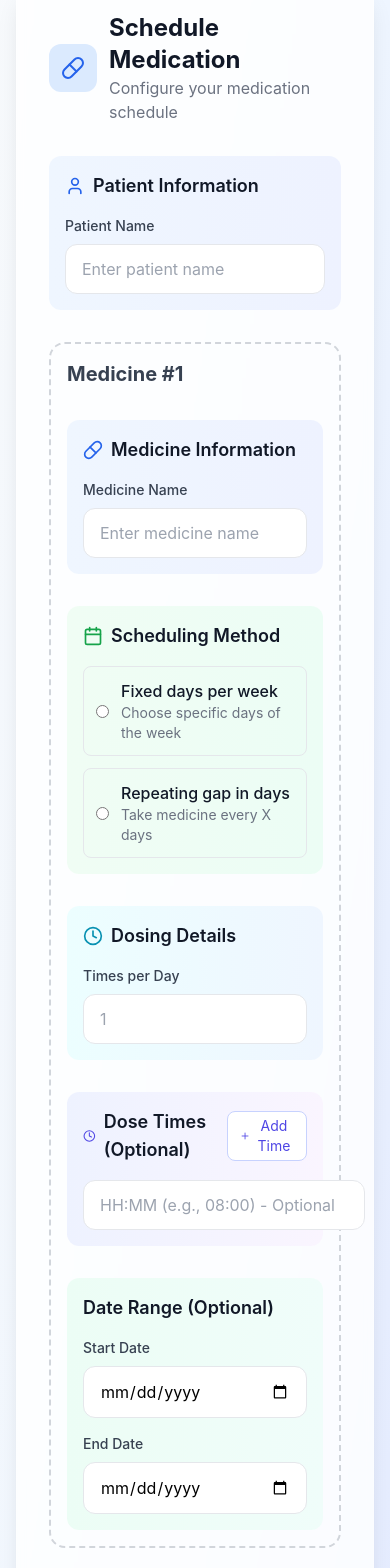
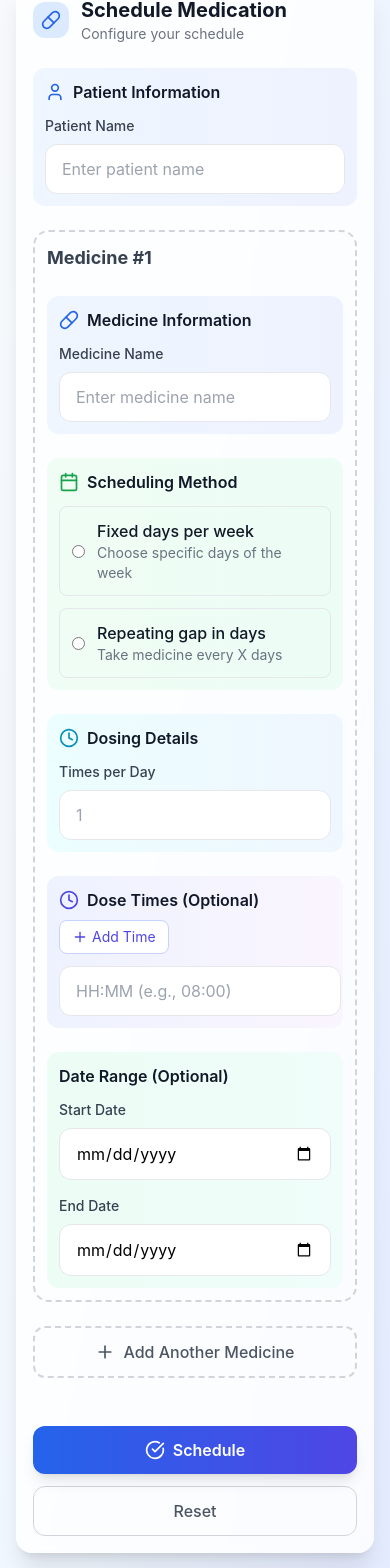
Before and after one commit to roshan35480/meditime, a React (Create React App) app: page / in a window 390 px wide. Shown: the part 194-1762 px from the top of the page. Built offline with nearby package versions, Linux system fonts and the light colour scheme.

Commit message:
fix: improve form responsiveness on mobile

```diff
--- a/src/components/ScheduleForm.js
+++ b/src/components/ScheduleForm.js
@@ -18,22 +18,22 @@ const ScheduleForm = ({
   onReset,
 }) => {
   return (
-    <div className="bg-white/80 backdrop-blur-sm rounded-2xl shadow-xl border border-white/20 p-8">
-      <div className="flex items-center space-x-3 mb-8">
-        <div className="bg-blue-100 p-3 rounded-xl">
-          <Pill className="w-6 h-6 text-blue-600" />
+    <div className="bg-white/80 backdrop-blur-sm rounded-2xl shadow-xl border border-white/20 p-4 sm:p-6 md:p-8">
+      <div className="flex items-center space-x-3 mb-6 sm:mb-8">
+        <div className="bg-blue-100 p-2 sm:p-3 rounded-xl">
+          <Pill className="w-5 h-5 sm:w-6 sm:h-6 text-blue-600" />
         </div>
         <div>
-          <h2 className="text-2xl font-bold text-gray-900">Schedule Medication</h2>
-          <p className="text-gray-500">Configure your medication schedule</p>
+          <h2 className="text-xl sm:text-2xl font-bold text-gray-900">Schedule Medication</h2>
+          <p className="text-sm text-gray-500">Configure your schedule</p>
         </div>
       </div>
 
-      <div className="space-y-8">
+      <div className="space-y-6">
         {/* Patient Info */}
-        <div className="space-y-6">
-          <div className="bg-gradient-to-r from-blue-50 to-indigo-50 rounded-xl p-4">
-            <h3 className="text-lg font-semibold text-gray-900 mb-4 flex items-center gap-2">
+        <div className="space-y-4">
+          <div className="bg-gradient-to-r from-blue-50 to-indigo-50 rounded-xl p-3 sm:p-4">
+            <h3 className="text-base sm:text-lg font-semibold text-gray-900 mb-3 sm:mb-4 flex items-center gap-2">
               <User className="w-5 h-5 text-blue-600" />
               Patient Information
             </h3>
@@ -66,23 +66,23 @@ const ScheduleForm = ({
           const medicineErrors = (errors.medicines && errors.medicines[index]) || {};
 
           return (
-          <div key={index} className="space-y-8 border-2 border-dashed border-gray-300 rounded-2xl p-4 relative mb-6">
+          <div key={index} className="space-y-6 border-2 border-dashed border-gray-300 rounded-2xl p-3 sm:p-4 relative">
             {formData.medicines.length > 1 && (
               <button
                 type="button"
                 onClick={() => onRemoveMedicine(index)}
-                className="absolute top-4 right-4 text-red-500 hover:text-red-700 p-2 hover:bg-red-50 rounded-lg transition-all z-10"
+                className="absolute top-2 right-2 text-red-500 hover:text-red-700 p-1 hover:bg-red-50 rounded-lg transition-all z-10"
               >
-                <Minus className="w-5 h-5" />
+                <Minus className="w-4 h-4" />
               </button>
             )}
             <div className="flex items-center">
-              <h3 className="text-xl font-bold text-gray-700">Medicine #{index + 1}</h3>
+              <h3 className="text-lg sm:text-xl font-bold text-gray-700">Medicine #{index + 1}</h3>
             </div>
 
             {/* Medicine Name */}
-            <div className="bg-gradient-to-r from-blue-50 to-indigo-50 rounded-xl p-4">
-              <h3 className="text-lg font-semibold text-gray-900 mb-4 flex items-center gap-2">
+            <div className="bg-gradient-to-r from-blue-50 to-indigo-50 rounded-xl p-3 sm:p-4">
+              <h3 className="text-base sm:text-lg font-semibold text-gray-900 mb-3 sm:mb-4 flex items-center gap-2">
                 <Pill className="w-5 h-5 text-blue-600" />
                 Medicine Information
               </h3>
@@ -109,8 +109,8 @@ const ScheduleForm = ({
             </div>
 
             {/* Scheduling Method */}
-            <div className="bg-gradient-to-r from-green-50 to-emerald-50 rounded-xl p-4">
-              <h3 className="text-lg font-semibold text-gray-900 mb-4 flex items-center gap-2">
+            <div className="bg-gradient-to-r from-green-50 to-emerald-50 rounded-xl p-3 sm:p-4">
+              <h3 className="text-base sm:text-lg font-semibold text-gray-900 mb-3 sm:mb-4 flex items-center gap-2">
                 <Calendar className="w-5 h-5 text-green-600" />
                 Scheduling Method
               </h3>
@@ -152,18 +152,18 @@ const ScheduleForm = ({
 
             {/* Days Selection */}
             {medicine.schedulingMethod === 'daysPerWeek' && (
-              <div className="bg-gradient-to-r from-purple-50 to-pink-50 rounded-xl p-4">
-                <h3 className="text-lg font-semibold text-gray-900 mb-4">Select Days</h3>
-                <div className="grid grid-cols-2 sm:grid-cols-4 gap-3">
+              <div className="bg-gradient-to-r from-purple-50 to-pink-50 rounded-xl p-3 sm:p-4">
+                <h3 className="text-base sm:text-lg font-semibold text-gray-900 mb-3 sm:mb-4">Select Days</h3>
+                <div className="grid grid-cols-3 sm:grid-cols-4 gap-2">
                   {weekdays.map(day => (
-                    <label key={day} className="flex items-center p-3 border border-gray-200 rounded-lg hover:bg-white/50 transition-colors cursor-pointer">
+                    <label key={day} className="flex items-center p-2 border border-gray-200 rounded-lg hover:bg-white/50 transition-colors cursor-pointer">
                       <input
                         type="checkbox"
                         checked={medicine.selectedDays.includes(day)}
                         onChange={() => onDayToggle(index, day)}
-                        className="mr-3 text-purple-600"
+                        className="mr-2 text-purple-600"
                       />
-                      <span className="font-medium text-gray-900">{day}</span>
+                      <span className="font-medium text-gray-900 text-sm">{day}</span>
                     </label>
                   ))}
                 </div>
@@ -178,8 +178,8 @@ const ScheduleForm = ({
 
             {/* Days Gap */}
             {medicine.schedulingMethod === 'daysGap' && (
-              <div className="bg-gradient-to-r from-orange-50 to-amber-50 rounded-xl p-4">
-                <h3 className="text-lg font-semibold text-gray-900 mb-4">Gap Between Days</h3>
+              <div className="bg-gradient-to-r from-orange-50 to-amber-50 rounded-xl p-3 sm:p-4">
+                <h3 className="text-base sm:text-lg font-semibold text-gray-900 mb-3 sm:mb-4">Gap Between Days</h3>
                 <input
                   type="number"
                   min="1"
@@ -200,8 +200,8 @@ const ScheduleForm = ({
             )}
 
             {/* Dosing Details */}
-            <div className="bg-gradient-to-r from-cyan-50 to-blue-50 rounded-xl p-4">
-              <h3 className="text-lg font-semibold text-gray-900 mb-4 flex items-center gap-2">
+            <div className="bg-gradient-to-r from-cyan-50 to-blue-50 rounded-xl p-3 sm:p-4">
+              <h3 className="text-base sm:text-lg font-semibold text-gray-900 mb-3 sm:mb-4 flex items-center gap-2">
                 <Clock className="w-5 h-5 text-cyan-600" />
                 Dosing Details
               </h3>
@@ -233,16 +233,16 @@ const ScheduleForm = ({
             </div>
 
             {/* Dose Times - Optional */}
-            <div className="bg-gradient-to-r from-indigo-50 to-purple-50 rounded-xl p-4">
-              <div className="flex items-center justify-between mb-4">
-                <h3 className="text-lg font-semibold text-gray-900 flex items-center gap-2">
+            <div className="bg-gradient-to-r from-indigo-50 to-purple-50 rounded-xl p-3 sm:p-4">
+              <div className="flex flex-col sm:flex-row sm:items-center sm:justify-between mb-3 sm:mb-4">
+                <h3 className="text-base sm:text-lg font-semibold text-gray-900 flex items-center gap-2 mb-2 sm:mb-0">
                   <Clock className="w-5 h-5 text-indigo-600" />
                   Dose Times (Optional)
                 </h3>
                 <button
                   type="button"
                   onClick={() => onAddDoseTime(index)}
-                  className="text-indigo-600 hover:text-indigo-800 text-sm flex items-center gap-1 bg-white px-3 py-1 rounded-lg border border-indigo-200 hover:border-indigo-300 transition-all"
+                  className="text-indigo-600 hover:text-indigo-800 text-sm flex items-center gap-1 bg-white px-3 py-1.5 rounded-lg border border-indigo-200 hover:border-indigo-300 transition-all self-start sm:self-center"
                 >
                   <Plus className="w-4 h-4" />
                   Add Time
@@ -259,7 +259,7 @@ const ScheduleForm = ({
                         className={`flex-1 px-4 py-3 border rounded-xl focus:ring-2 focus:ring-indigo-500 focus:border-transparent transition-all ${
                           medicineErrors[`doseTime${doseIndex}`] ? 'border-red-300 bg-red-50' : 'border-gray-200 hover:border-gray-300'
                         }`}
-                        placeholder="HH:MM (e.g., 08:00) - Optional"
+                        placeholder="HH:MM (e.g., 08:00)"
                       />
                       {medicine.doseTimes.length > 1 && (
                         <button
@@ -286,8 +286,8 @@ const ScheduleForm = ({
               )}
             </div>
              {/* Optional Date Range */}
-            <div className="bg-gradient-to-r from-emerald-50 to-teal-50 rounded-xl p-4">
-              <h3 className="text-lg font-semibold text-gray-900 mb-4">Date Range (Optional)</h3>
+            <div className="bg-gradient-to-r from-emerald-50 to-teal-50 rounded-xl p-3 sm:p-4">
+              <h3 className="text-base sm:text-lg font-semibold text-gray-900 mb-3 sm:mb-4">Date Range (Optional)</h3>
               <div className="grid grid-cols-1 md:grid-cols-2 gap-4">
                 <div>
                   <label className="block text-sm font-medium text-gray-700 mb-2">
@@ -328,19 +328,19 @@ const ScheduleForm = ({
         </div>
 
         {/* Submit Button */}
-        <div className="flex flex-col sm:flex-row gap-4 pt-8">
+        <div className="flex flex-col sm:flex-row gap-3 pt-6">
           <button
             type="button"
             onClick={onSubmit}
-            className="w-full flex-1 bg-gradient-to-r from-blue-600 to-indigo-600 text-white py-4 px-6 rounded-xl hover:from-blue-700 hover:to-indigo-700 transition-all transform hover:scale-[1.02] shadow-lg hover:shadow-xl flex items-center justify-center gap-2 font-semibold"
+            className="w-full flex-1 bg-gradient-to-r from-blue-600 to-indigo-600 text-white py-3 px-5 rounded-xl hover:from-blue-700 hover:to-indigo-700 transition-all transform hover:scale-[1.02] shadow-lg hover:shadow-xl flex items-center justify-center gap-2 font-semibold"
           >
             <CheckCircle className="w-5 h-5" />
-            Schedule Medication
+            Schedule
           </button>
           <button
             type="button"
             onClick={onReset}
-            className="w-full sm:w-auto px-6 py-4 text-gray-600 border border-gray-300 rounded-xl hover:bg-gray-50 transition-all font-medium"
+            className="w-full sm:w-auto px-5 py-3 text-gray-600 border border-gray-300 rounded-xl hover:bg-gray-50 transition-all font-medium"
           >
             Reset
           </button>
```
